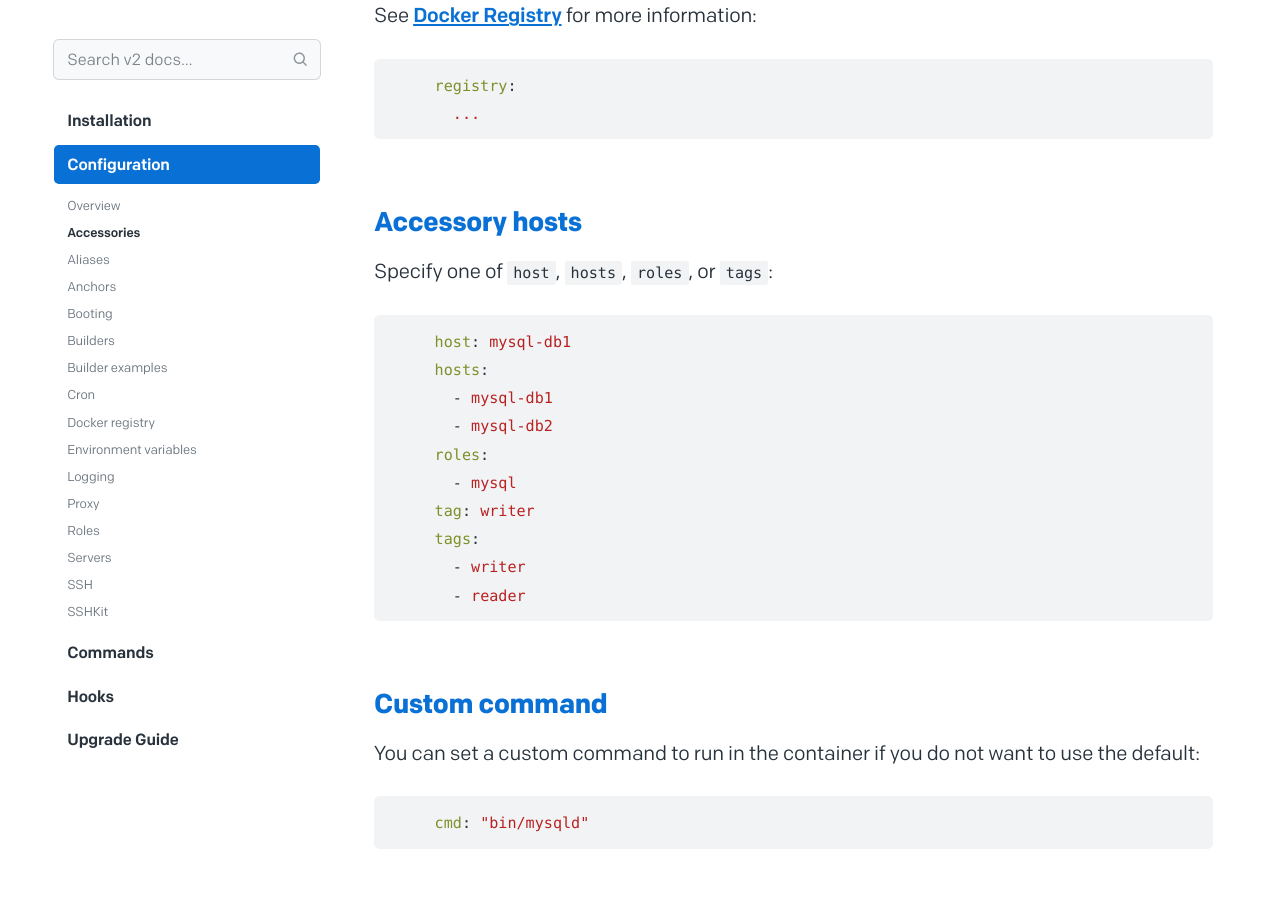
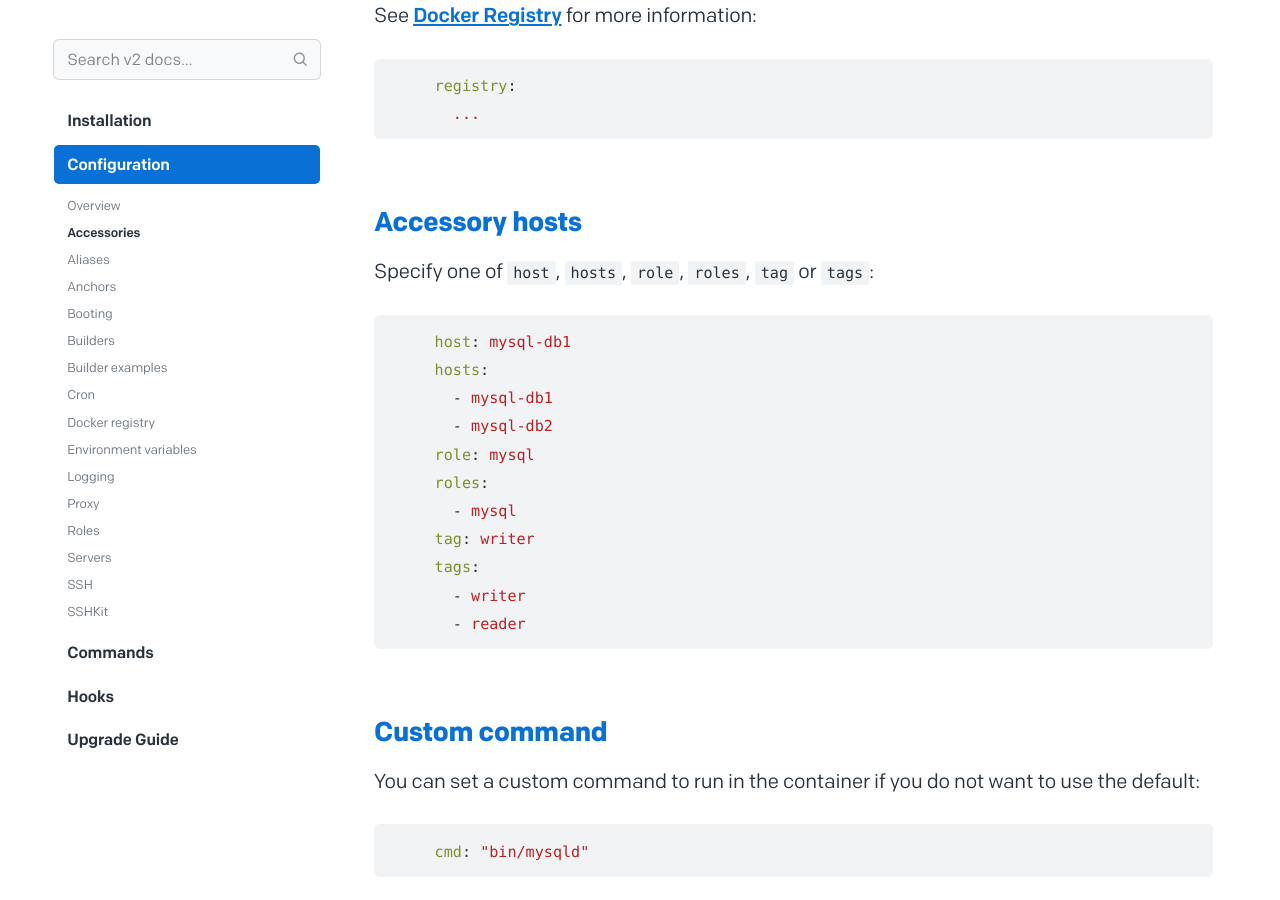
Before and after one commit to basecamp/kamal-site, a Jekyll site: the page built from docs/configuration/accessories.md, in a window 1280 px wide and 900 px high, scrolled down 1609 px. Built offline with Jekyll 4.4.1, drawn with Linux system fonts in a browser that asks for light colours.

Commit message:
Allow single role for accessories

````diff
--- a/docs/configuration/accessories.md
+++ b/docs/configuration/accessories.md
@@ -64,13 +64,14 @@ See [Docker Registry](../docker-registry) for more information:
 
 ## [Accessory hosts](#accessory-hosts)
 
-Specify one of `host`, `hosts`, `roles`, or `tags`:
+Specify one of `host`, `hosts`, `role`, `roles`, `tag` or `tags`:
 
 ```yaml
     host: mysql-db1
     hosts:
       - mysql-db1
       - mysql-db2
+    role: mysql
     roles:
       - mysql
     tag: writer
````
